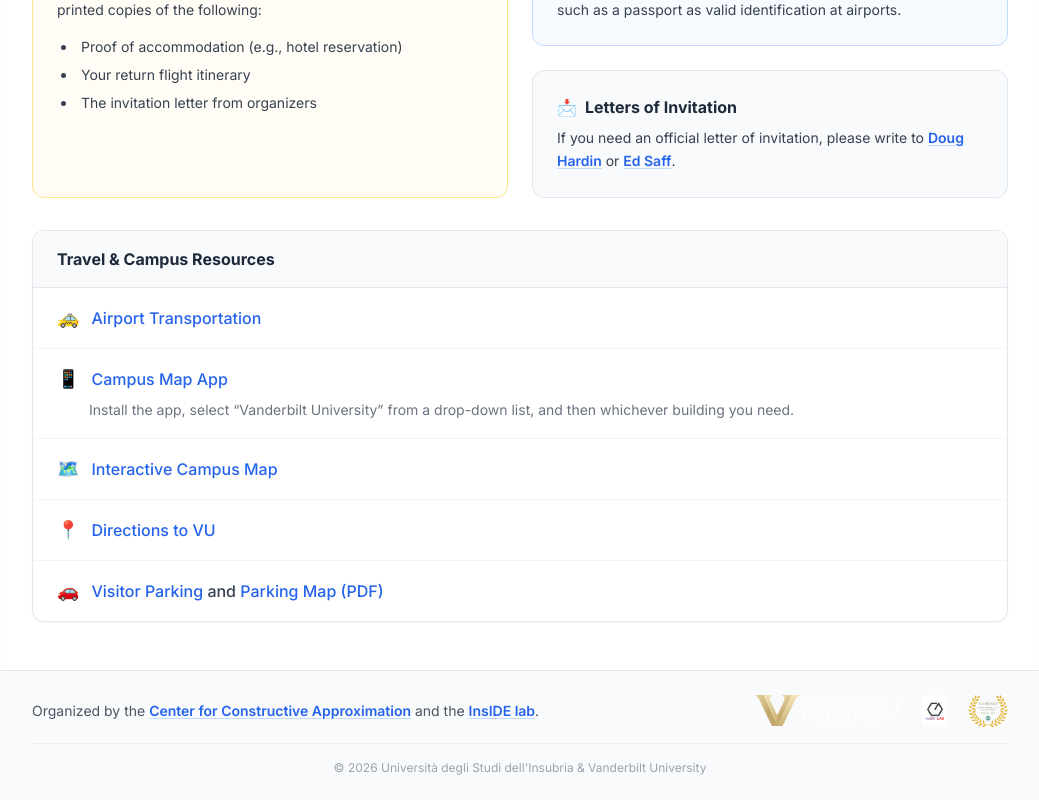
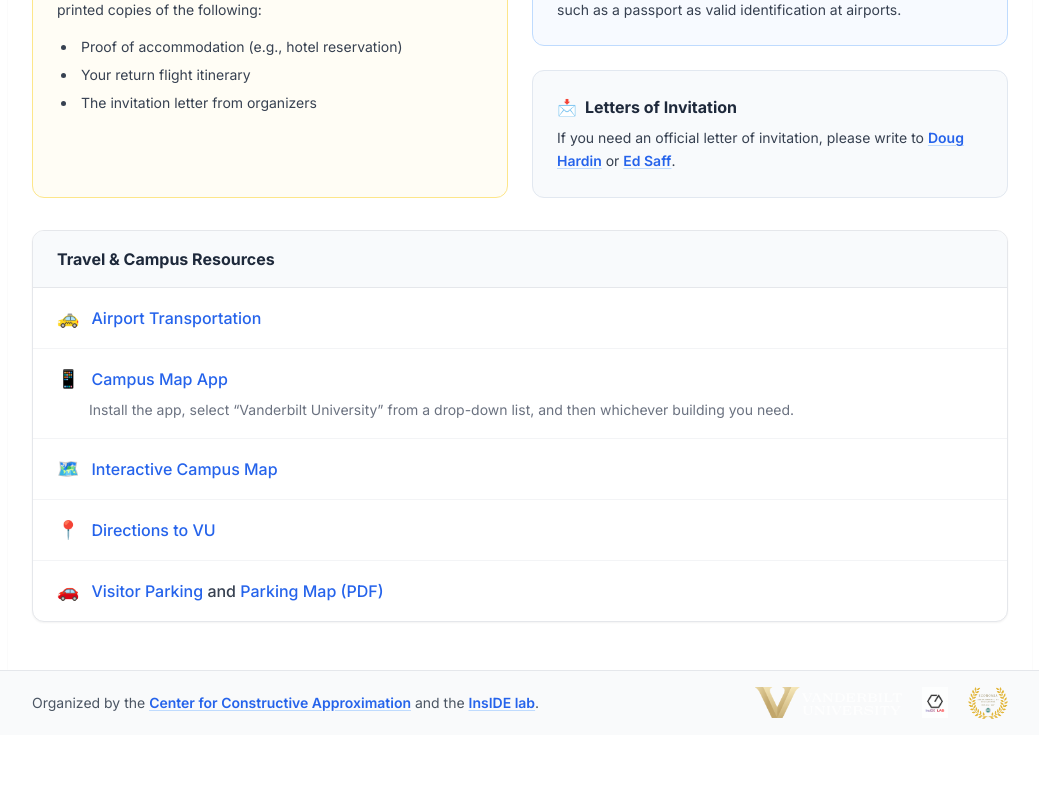
Before and after one commit to samueletonati/Nashville-Workshop, a Next.js app: page / in a window 1280 px wide. Shown: the part 3102-3902 px from the top of the page, without its empty margins (120-1159 px from the left). After the commit the page ends 3837 px from the top, so only its background shows below. Built offline with nearby package versions, Linux system fonts and the light colour scheme.

Commit message:
Rimosso copyright per rendere il footer a linea singola e ultra compatto

```diff
--- a/app/layout.tsx
+++ b/app/layout.tsx
@@ -35,12 +35,10 @@
           {children}
         </main>
 
-        {/* Footer Ultra-Compatto */}
-        <footer className="border-t border-gray-200 bg-gray-50 py-6">
-          <div className="max-w-5xl mx-auto px-6 flex flex-col gap-4">
+        {/* Footer Ultra-Minimale a Riga Singola */}
+        <footer className="border-t border-gray-200 bg-gray-50 py-4">
+          <div className="max-w-5xl mx-auto px-6 flex flex-col md:flex-row items-center justify-between gap-4">
 
-            {/* Testo e Loghi sulla stessa linea (su schermi grandi) */}
-            <div className="flex flex-col md:flex-row items-center justify-between gap-4">
             <p className="text-gray-600 text-sm text-center md:text-left">
               Organized by the{" "}
               <a href="https://my.vanderbilt.edu/cca/" target="_blank" rel="noopener noreferrer" className="font-semibold text-blue-600 hover:text-blue-800 underline decoration-blue-200 underline-offset-2">
@@ -60,13 +58,7 @@
               {/* eslint-disable-next-line @next/next/no-img-element */}
               <img src="/images/dde-logo.png" alt="DDE Logo" className="h-8 w-auto object-contain" />
             </div>
-            </div>
 
-            <div className="w-full border-t border-gray-200/60"></div>
-
-            <div className="text-xs text-gray-400 text-center">
-              <p>© {new Date().getFullYear()} Università degli Studi dell&apos;Insubria &amp; Vanderbilt University</p>
-            </div>
           </div>
         </footer>
       </body>
```
Lines whose indentation alone changed are shown as unchanged.
